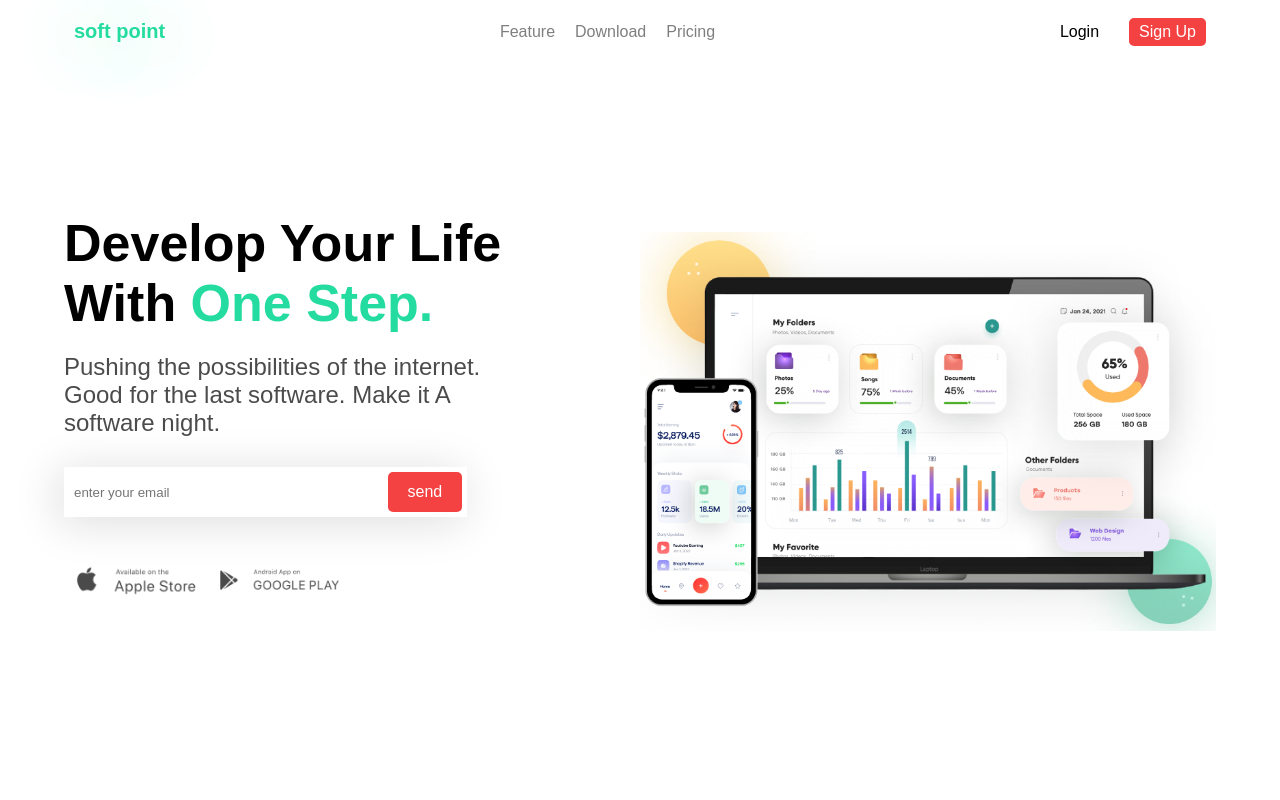
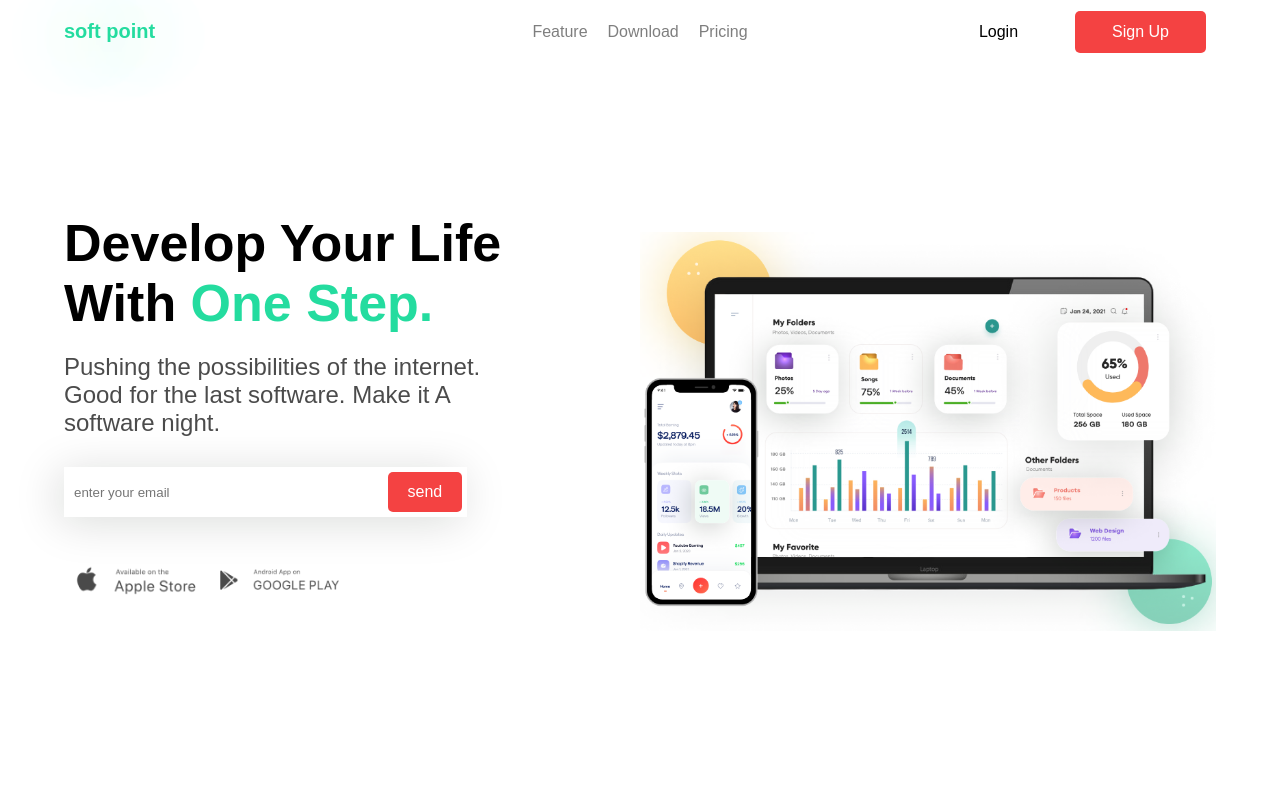
Before and after one commit to Liadskyi/softPoint_landing, a React (Create React App) app: page / in a window 1280 px wide. Shown: the top 800 px of the page. Built offline with nearby package versions, Linux system fonts and the light colour scheme.

Commit message:
fixed some bugs

```diff
--- a/src/App.css
+++ b/src/App.css
@@ -2,7 +2,6 @@ body {
   margin: 0;
   overflow-x: hidden;
 }
-
 .logo_text {
   color: #24DC9F;
   text-shadow: 0px 4px 70px rgba(155, 215, 195, 0.80);
@@ -11,8 +10,8 @@ body {
   font-style: normal;
   font-weight: 600;
   line-height: normal;
-  padding: 0 10px 0 10px;
   cursor: default;
+  width: 30%;
 }
 
 header {
@@ -29,6 +28,8 @@ header {
   display: flex;
   padding: 0;
   align-items: center;
+  width: 30%;
+  justify-content: center;
 }
 
 .header_list li {
@@ -40,6 +41,7 @@ header {
   list-style: none;
   margin: 0 10px 0 10px;
   display: block;
+  cursor: pointer;
 }
 
 nav {
@@ -50,14 +52,15 @@ nav {
 
 .buttons {
   display: flex;
-  justify-content: center;
+  justify-content: flex-end;
   align-items: center;
+  width: 30%;
 }
 
 .buttons div {
   margin: 0 10px 0 10px;
   cursor: pointer;
-  padding: 5px 10px 5px 10px;
+  padding: 12px 37px 12px 37px;
 }
 
 .login {}
@@ -128,6 +131,12 @@ nav {
   justify-content: center;
   align-items: center;
   border-radius: 5px;
+  transition-duration: 0.3s;
+}
+.submit:hover{
+  scale: 1.015;
+  transform: translateY(-2%);
+  box-shadow: 0px 4px 15px -6px rgba(124, 124, 124, 1);
 }
 
 .submit_text {
@@ -383,8 +392,14 @@ nav {
   font-size: 110%;
   font-style: normal;
   font-weight: 500;
+  transition-duration: 0.3s;
+
 }
-
+.section1_right_btncont :nth-child(1):hover{
+  scale: 1.038;
+  transform: translateY(-6%);
+  box-shadow: 0px 10px 27px 0px rgba(124, 124, 124, 1);
+}
 .section1_right_btncont :nth-child(2) {
   padding: 15px 40px 15px 40px;
   color: red;
```
